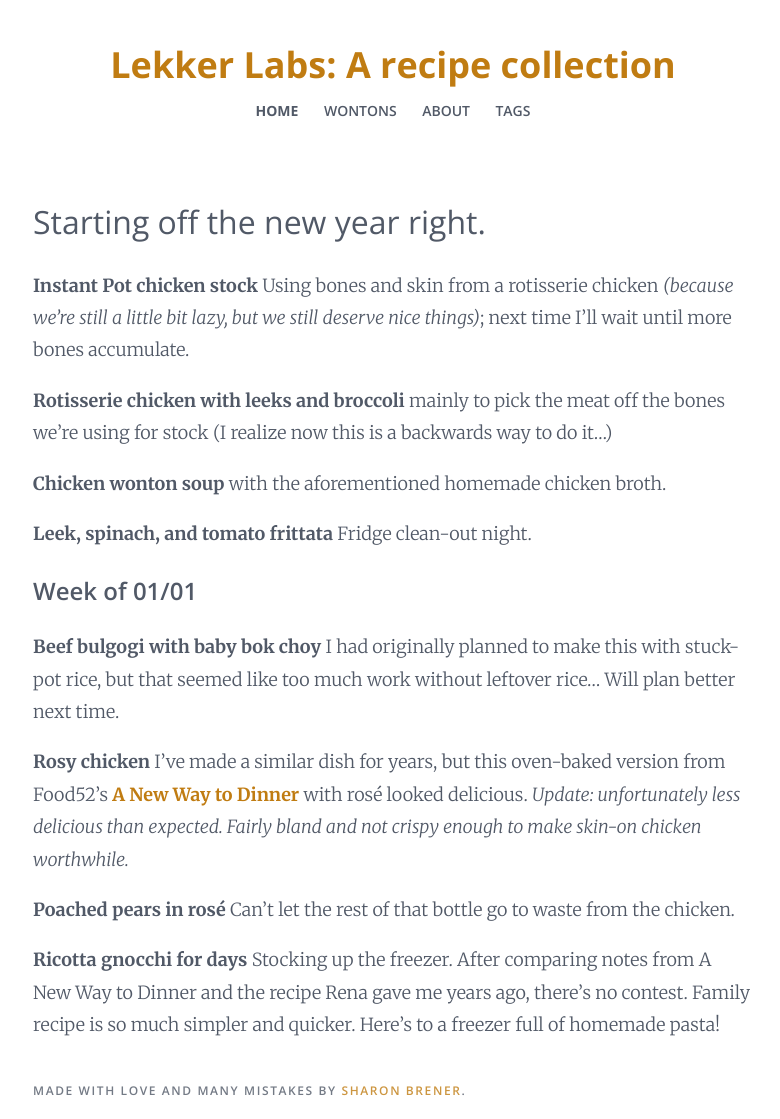
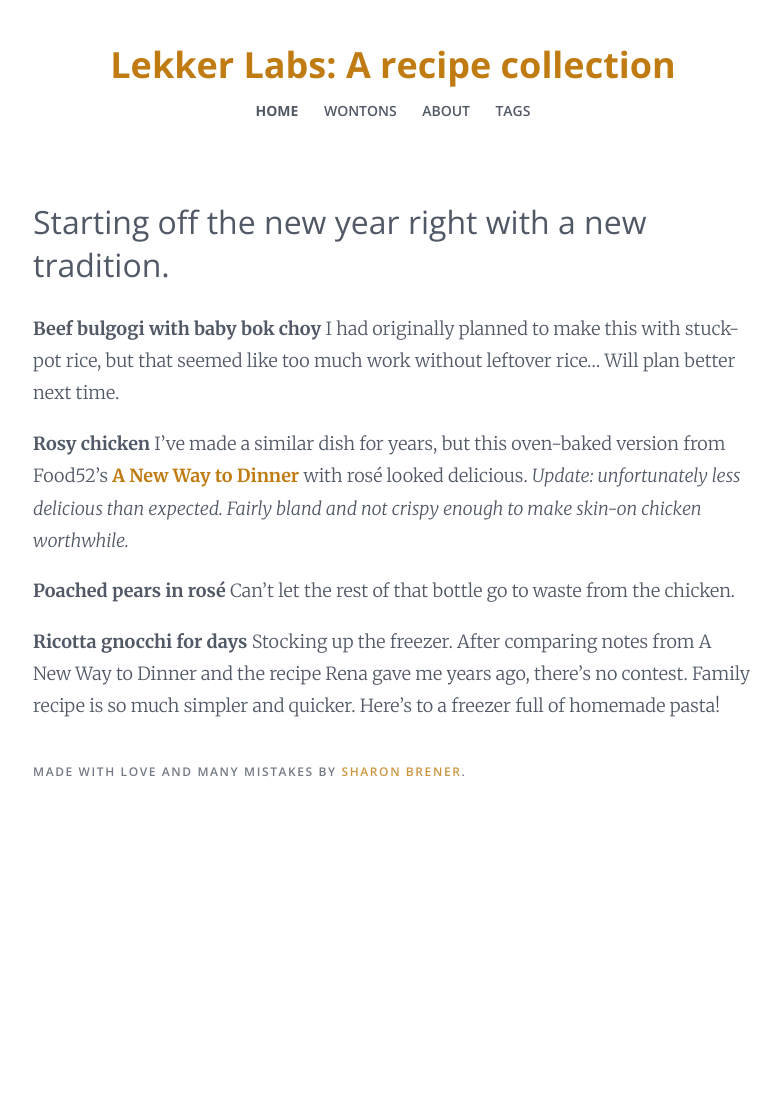
Before and after one commit to sharonbrener/recipe-collection, a Jekyll site: the page built from _posts/2017-01-01-week-of-01-01.markdown, in a window 1280 px wide. Shown: the whole page, without its empty margins (247-1027 px from the left). Built offline with Jekyll 4.4.1, drawn with Linux system fonts in a browser that asks for light colours; after the commit the page ends 900 px from its top, so only the background shows below that.

Commit message:
Updated Week Of 01 01

```diff
--- a/_posts/2017-01-01-week-of-01-01.markdown
+++ b/_posts/2017-01-01-week-of-01-01.markdown
@@ -4,17 +4,7 @@ date: 2017-01-01 21:41:00 -06:00
 layout: default
 ---
 
-## Starting off the new year right.
-
-**Instant Pot chicken stock** Using bones and skin from a rotisserie chicken *(because we're still a little bit lazy, but we still deserve nice things)*; next time I'll wait until more bones accumulate.
-
-**Rotisserie chicken with leeks and broccoli** mainly to pick the meat off the bones we're using for stock (I realize now this is a backwards way to do it...)
-
-**Chicken wonton soup** with the aforementioned homemade chicken broth.
-
-**Leek, spinach, and tomato frittata** Fridge clean-out night.
-
-### Week of 01/01
+## Starting off the new year right with a new tradition.
 
 **Beef bulgogi with baby bok choy** I had originally planned to make this with stuck-pot rice, but that seemed like too much work without leftover rice... Will plan better next time.
 
```
